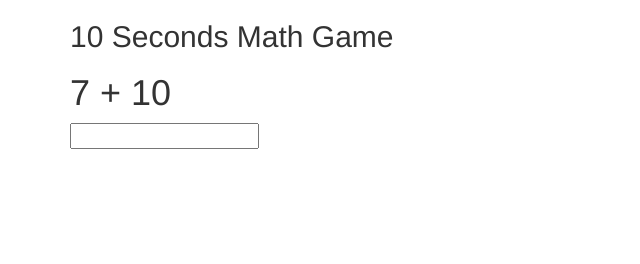
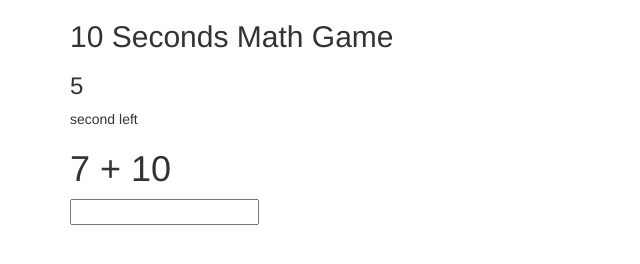
Before and after one commit to cepoumian/ten-second-math-game, a plain HTML site: page index.html in a window 1280 px wide. Shown: the whole page, without its empty margins (0-640 px from the left). Drawn offline with nearby package versions, Linux system fonts and the light colour scheme.

Commit message:
Add countdown timer. One second is added when user answers correctly.

```diff
--- a/index.html
+++ b/index.html
@@ -17,6 +17,8 @@
     <div class="row">
       <div class="col-xs-12">
         <h2>10 Seconds Math Game</h2>
+        <h3 id="time-left"></h3>
+        <p>second left</p>
         <h1 id="equation"></h1>
         <input id="user-input" type="number" />
       </div>
--- a/index.js
+++ b/index.js
@@ -1,5 +1,6 @@
 $(document).ready(function() {
   var currQuest;
+  var timeLeft = 10;
 
   var $userInput = $('#user-input'),
       $equation = $('#equation');
@@ -29,6 +30,7 @@ $(document).ready(function() {
     if (userInput === answer) {
       renNewQuest();
       $userInput.val('');
+      updateTimeLeft(+1);
     }
   };
 
@@ -36,6 +38,19 @@ $(document).ready(function() {
     checkAnswer(Number($(this).val()), currQuest.answer);
   });
 
+  var updateTimeLeft = function (amount) {
+    timeLeft += amount;
+    $('#time-left').text(timeLeft);
+  };
+
+  var interval = setInterval(function () {
+    updateTimeLeft(-1);
+    if (timeLeft === 0) {
+      clearInterval(interval);
+    }
+    console.log(timeLeft);
+  }, 1000);
+
   renNewQuest();
 
 });
```
